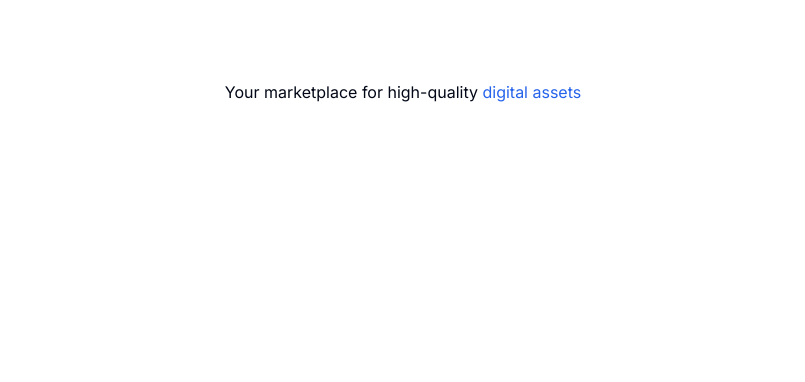
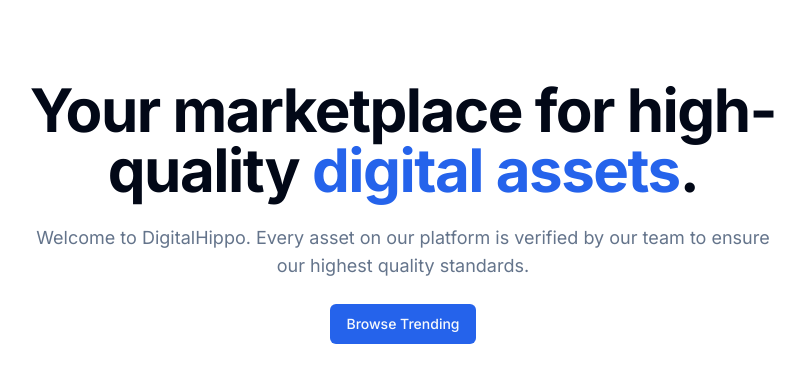
Before and after one commit to ArfinHasib/digitalhippo, a Next.js app: page / in a window 1280 px wide. Shown: the top 382 px of the page, without its empty margins (237-1042 px from the left). Built offline with nearby package versions, Linux system fonts and the light colour scheme.

Commit message:
button from shadcn ui library

```diff
--- a/package.json
+++ b/package.json
@@ -9,6 +9,7 @@
     "lint": "next lint"
   },
   "dependencies": {
+    "@radix-ui/react-slot": "^1.0.2",
     "class-variance-authority": "^0.7.0",
     "clsx": "^2.1.0",
     "lucide-react": "^0.303.0",
--- a/src/app/page.tsx
+++ b/src/app/page.tsx
@@ -1,13 +1,24 @@
 import MaxWidthWrapper from '@/components/MaxWidthWrapper';
+import { buttonVariants } from '@/components/ui/button';
+import Link from 'next/link';
 
 export default function Home() {
    return (
       <MaxWidthWrapper>
-         <div className='py-20 mx-auto text-center flex flex-col'>
-            <h1>
+         <div className='py-20 mx-auto text-center flex flex-col items-center max-w-3xl'>
+            <h1 className='text-4xl font-bold tracking-tight to-gray-900 sm:text-6xl'>
                Your marketplace for high-quality{' '}
-               <span className='text-blue-600'>digital assets</span>
+               <span className='text-blue-600'>digital assets</span>.
             </h1>
+            <p className='mt-6 text-lg max-w-prose text-muted-foreground'>
+               Welcome to DigitalHippo. Every asset on our platform is verified
+               by our team to ensure our highest quality standards.
+            </p>
+            <div className='flex flex-col sm:flex-row gap-4 mt-6'>
+               <Link href='/products' className={buttonVariants()}>
+                  Browse Trending
+               </Link>
+            </div>
          </div>
       </MaxWidthWrapper>
    );
--- /dev/null
+++ b/src/components/ui/button.tsx
@@ -0,0 +1,56 @@
+import * as React from "react"
+import { Slot } from "@radix-ui/react-slot"
+import { cva, type VariantProps } from "class-variance-authority"
+
+import { cn } from "@/lib/utils"
+
+const buttonVariants = cva(
+  "inline-flex items-center justify-center whitespace-nowrap rounded-md text-sm font-medium ring-offset-background transition-colors focus-visible:outline-none focus-visible:ring-2 focus-visible:ring-ring focus-visible:ring-offset-2 disabled:pointer-events-none disabled:opacity-50",
+  {
+    variants: {
+      variant: {
+        default: "bg-primary text-primary-foreground hover:bg-primary/90",
+        destructive:
+          "bg-destructive text-destructive-foreground hover:bg-destructive/90",
+        outline:
+          "border border-input bg-background hover:bg-accent hover:text-accent-foreground",
+        secondary:
+          "bg-secondary text-secondary-foreground hover:bg-secondary/80",
+        ghost: "hover:bg-accent hover:text-accent-foreground",
+        link: "text-primary underline-offset-4 hover:underline",
+      },
+      size: {
+        default: "h-10 px-4 py-2",
+        sm: "h-9 rounded-md px-3",
+        lg: "h-11 rounded-md px-8",
+        icon: "h-10 w-10",
+      },
+    },
+    defaultVariants: {
+      variant: "default",
+      size: "default",
+    },
+  }
+)
+
+export interface ButtonProps
+  extends React.ButtonHTMLAttributes<HTMLButtonElement>,
+    VariantProps<typeof buttonVariants> {
+  asChild?: boolean
+}
+
+const Button = React.forwardRef<HTMLButtonElement, ButtonProps>(
+  ({ className, variant, size, asChild = false, ...props }, ref) => {
+    const Comp = asChild ? Slot : "button"
+    return (
+      <Comp
+        className={cn(buttonVariants({ variant, size, className }))}
+        ref={ref}
+        {...props}
+      />
+    )
+  }
+)
+Button.displayName = "Button"
+
+export { Button, buttonVariants }
```
Also changed, not shown: 1 other file (tests, documents, lock files or other folders).
